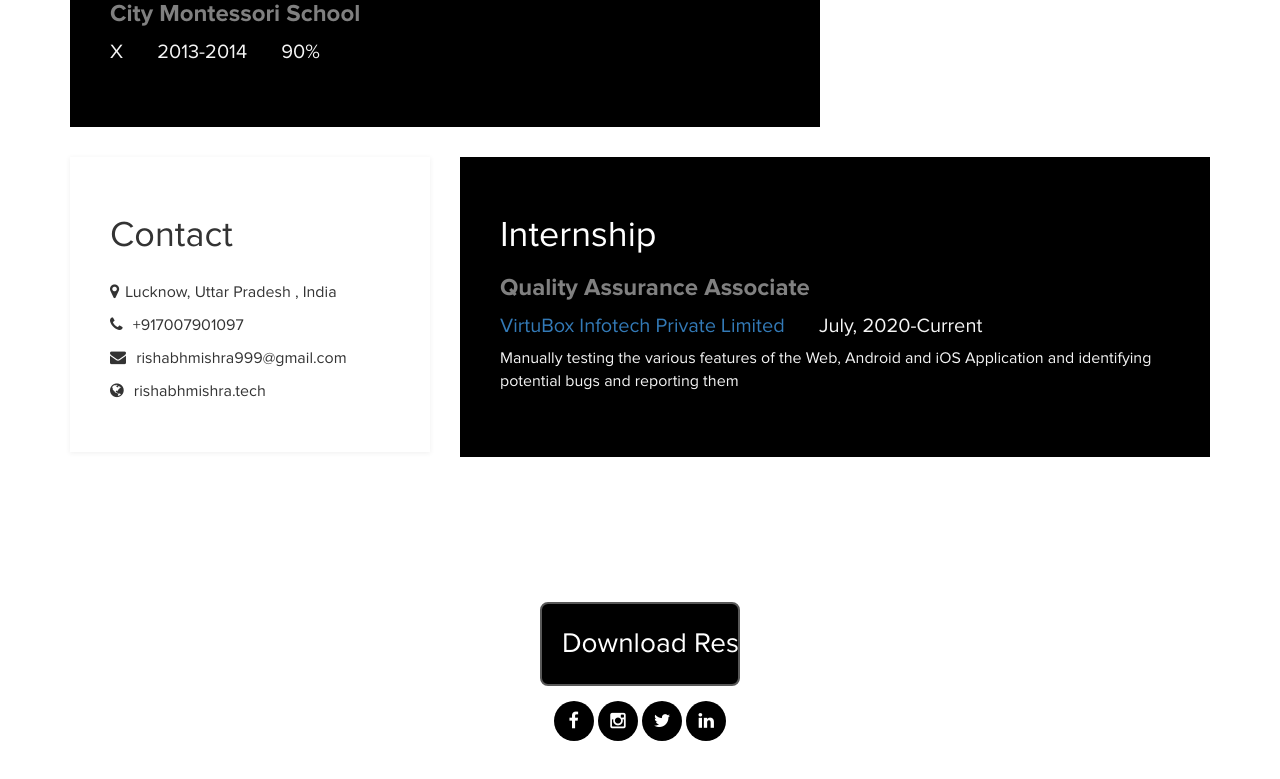
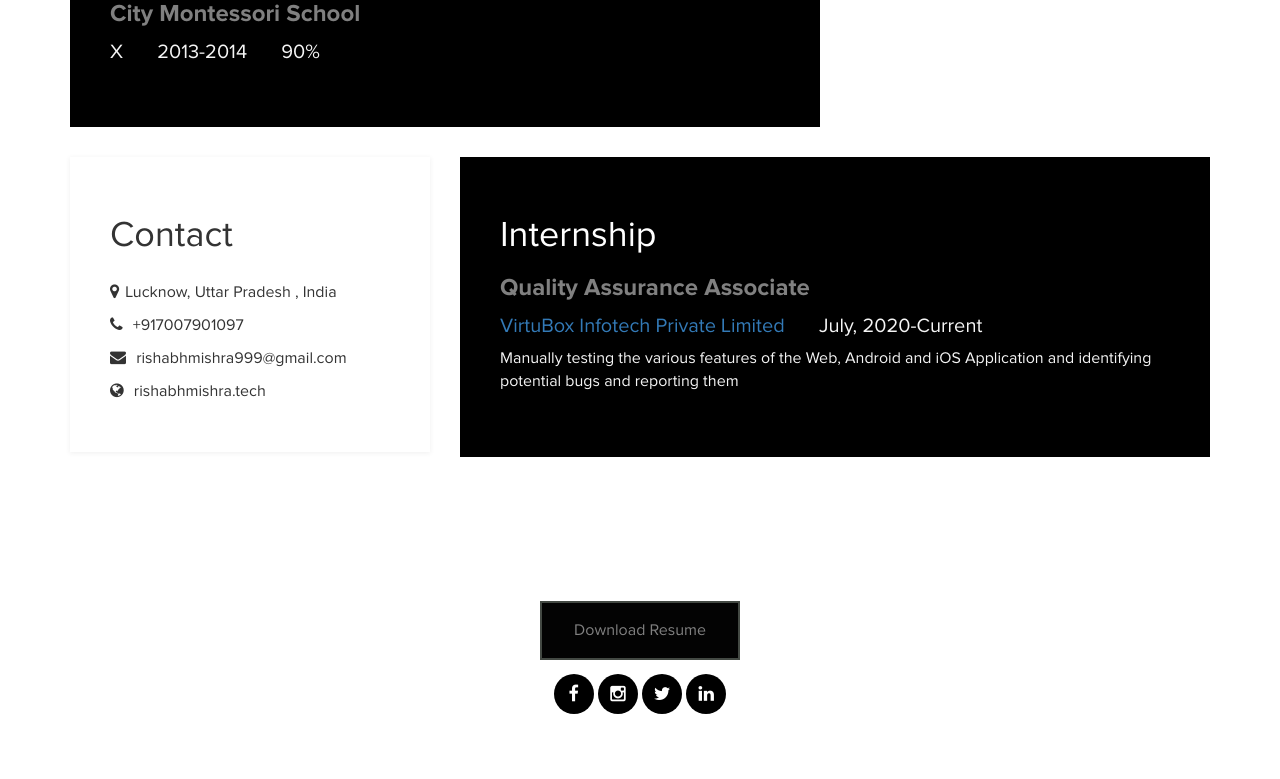
Before and after one commit to meansrishabh/rishabhmishra, a plain HTML site: page index.html in a window 1280 px wide. Shown: the part 1685-2464 px from the top of the page. Drawn offline with Linux system fonts and the light colour scheme.

Commit message:
Add files via upload

```diff
--- a/css/templatemo-blue.css
+++ b/css/templatemo-blue.css
@@ -271,44 +271,34 @@
   color: #fff;
 }
 .button {
+  background-color: #434943; /* Green */
+  border: none;
+  color: #000000;
+  padding: 16px 32px;
+  text-align: center;
+  text-decoration: none;
   display: inline-block;
-  border-radius: 8px;
-  background-color:#000000;
-  border:  2px solid #585858;
-  color: #FFFFFF;
-  text-align: center;
-  font-size: 28px;
-  padding: 20px;
-  width: 200px;
-  transition: all 0.5s;
+  font-size: 16px;
+  margin: 4px 2px;
+  transition-duration: 0.4s;
   cursor: pointer;
-  margin: 5px;
 }
 
-.button span {
-  cursor: pointer;
-  display: inline-block;
-  position: relative;
-  transition: 0.5s;
+.button {
+  background-color: rgb(3, 3, 3);
+  color: grey;
+  border: 2px solid #434943;
 }
 
-.button span:after {
-  content: '\00bb';
-  position: absolute;
-  opacity: 0;
-  top: 0;
-  right: -20px;
-  transition: 0.5s;
+.button:hover {
+  background-color: #4CAF50;
+  color: white;
 }
+</style>
+</head>
+<body>
 
-.button:hover span {
-  padding-right: 25px;
-}
 
-.button:hover span:after {
-  opacity: 1;
-  right: 0;
-}
 </style>
 </head>
 <body>
```
